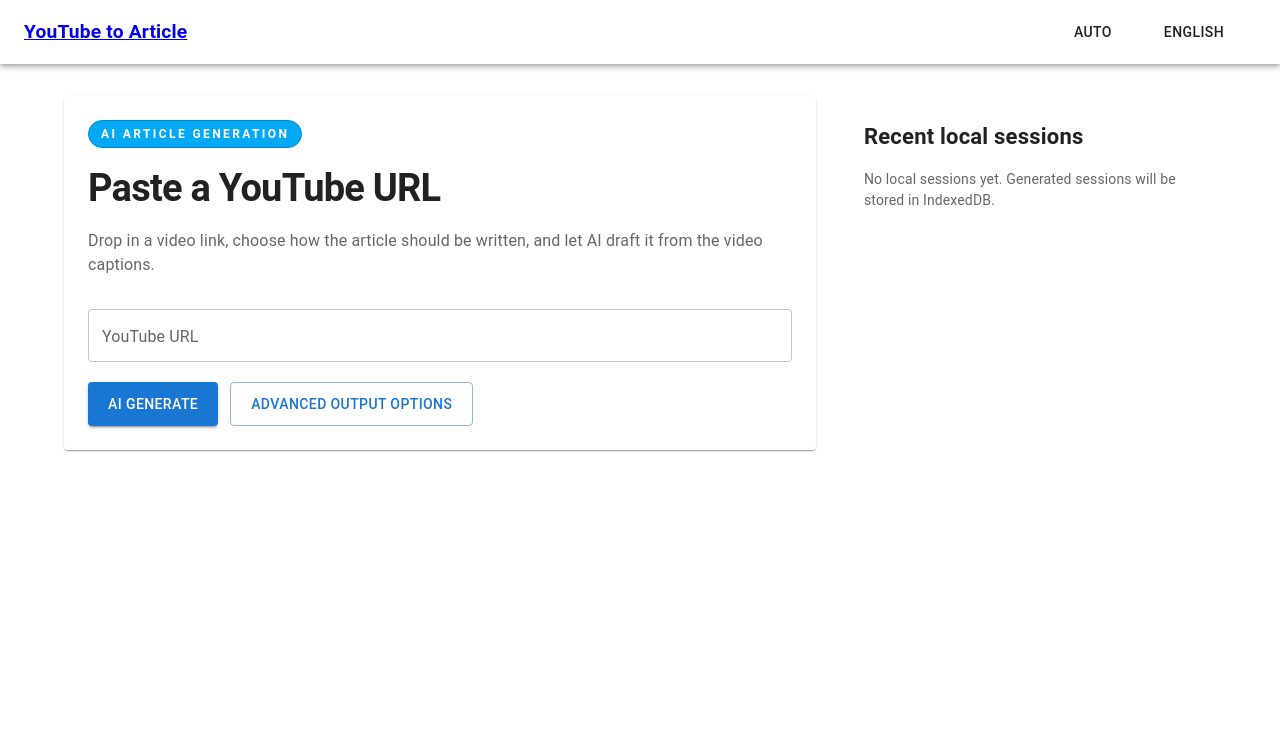
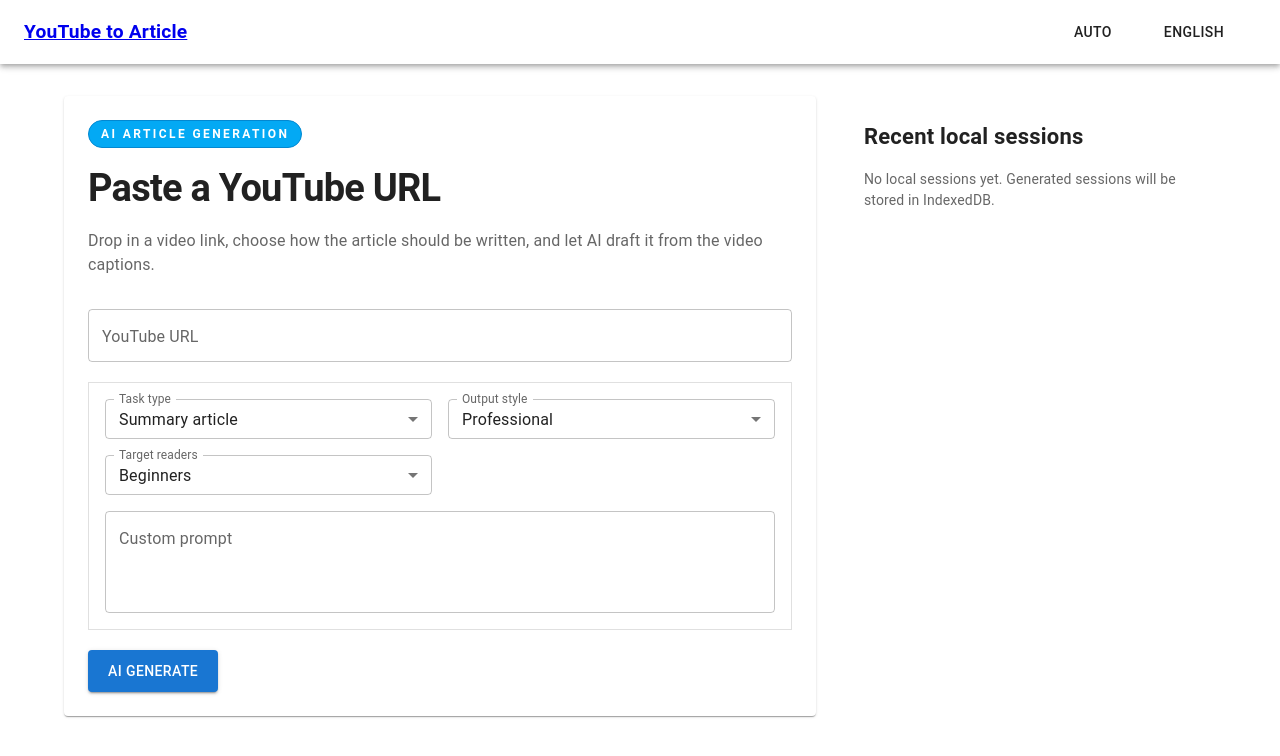
Before and after one commit to guoyunhe/youtube-to-article, a React (Vite) app: page / in a window 1280 px wide. Shown: the top 756 px of the page. Built offline with nearby package versions, Linux system fonts and the light colour scheme; some icons are missing.

Commit message:
feat: enhance HomeUrlInputSection with custom prompt options and integrate advanced options for article generation

```diff
--- a/src/components/HomeUrlInputSection.tsx
+++ b/src/components/HomeUrlInputSection.tsx
@@ -1,29 +1,83 @@
 import Box from '@mui/material/Box'
 import Button from '@mui/material/Button'
-import Stack from '@mui/material/Stack'
 import TextField from '@mui/material/TextField'
 import Typography from '@mui/material/Typography'
+import type { GenerationOptions } from '../types'
+
+type SelectOption = { value: string; label: string }
+
+function OptionSelect({
+  label,
+  value,
+  options,
+  onChange,
+}: {
+  label: string
+  value: string
+  options: SelectOption[]
+  onChange: (value: string) => void
+}) {
+  return (
+    <TextField
+      fullWidth
+      label={label}
+      select
+      SelectProps={{ native: true }}
+      size="small"
+      value={value}
+      onChange={(event) => onChange(event.target.value)}
+    >
+      {options.map((option) => (
+        <option key={option.value} value={option.value}>
+          {option.label}
+        </option>
+      ))}
+    </TextField>
+  )
+}
 
 type HomeUrlInputSectionProps = {
   youtubeUrl: string
   error: string
+  options: GenerationOptions
   urlLabel: string
   urlPlaceholder: string
   generateLabel: string
-  advancedOptionsLabel: string
+  taskTypeLabel: string
+  outputStyleLabel: string
+  targetReadersLabel: string
+  customPromptLabel: string
+  customPromptPlaceholder: string
+  taskTypeOptions: SelectOption[]
+  outputStyleOptions: SelectOption[]
+  targetReadersOptions: SelectOption[]
   onYoutubeUrlChange: (value: string) => void
-  onToggleAdvanced: () => void
+  onTaskTypeChange: (value: string) => void
+  onOutputStyleChange: (value: string) => void
+  onTargetReadersChange: (value: string) => void
+  onCustomPromptChange: (value: string) => void
 }
 
 export function HomeUrlInputSection({
   youtubeUrl,
   error,
+  options,
   urlLabel,
   urlPlaceholder,
   generateLabel,
-  advancedOptionsLabel,
+  taskTypeLabel,
+  outputStyleLabel,
+  targetReadersLabel,
+  customPromptLabel,
+  customPromptPlaceholder,
+  taskTypeOptions,
+  outputStyleOptions,
+  targetReadersOptions,
   onYoutubeUrlChange,
-  onToggleAdvanced,
+  onTaskTypeChange,
+  onOutputStyleChange,
+  onTargetReadersChange,
+  onCustomPromptChange,
 }: HomeUrlInputSectionProps) {
   return (
     <>
@@ -36,23 +90,54 @@ export function HomeUrlInputSection({
         onChange={(event) => onYoutubeUrlChange(event.target.value)}
       />
 
-      <Stack direction={{ sm: 'row', xs: 'column' }} spacing={1.5}>
+      <Box
+        sx={{
+          backgroundColor: 'background.paper',
+          border: '1px solid',
+          borderColor: 'divider',
+          display: 'grid',
+          gap: 2,
+          gridTemplateColumns: { sm: 'repeat(2, minmax(0, 1fr))', xs: '1fr' },
+          p: 2,
+        }}
+      >
+        <OptionSelect
+          label={taskTypeLabel}
+          options={taskTypeOptions}
+          value={options.taskType}
+          onChange={onTaskTypeChange}
+        />
+        <OptionSelect
+          label={outputStyleLabel}
+          options={outputStyleOptions}
+          value={options.outputStyle}
+          onChange={onOutputStyleChange}
+        />
+        <OptionSelect
+          label={targetReadersLabel}
+          options={targetReadersOptions}
+          value={options.targetReaders}
+          onChange={onTargetReadersChange}
+        />
+        <TextField
+          fullWidth
+          label={customPromptLabel}
+          minRows={3}
+          multiline
+          placeholder={customPromptPlaceholder}
+          sx={{ gridColumn: { sm: '1 / -1', xs: 'auto' } }}
+          value={options.customPrompt}
+          onChange={(event) => onCustomPromptChange(event.target.value)}
+        />
+      </Box>
+
       <Button
-          sx={{ px: 2.5, py: 1.1 }}
+        sx={{ px: 2.5, py: 1.1, width: { sm: 'fit-content', xs: '100%' } }}
         type="submit"
         variant="contained"
       >
         {generateLabel}
       </Button>
-        <Button
-          sx={{ px: 2.5, py: 1.1 }}
-          type="button"
-          variant="outlined"
-          onClick={onToggleAdvanced}
-        >
-          {advancedOptionsLabel}
-        </Button>
-      </Stack>
 
       {error ? (
         <Typography
--- a/src/config/i18n.ts
+++ b/src/config/i18n.ts
@@ -21,6 +21,7 @@ const resources = {
           'Drop in a video link, choose how the article should be written, and let AI draft it from the video captions.',
         urlLabel: 'YouTube URL',
         urlPlaceholder: 'https://www.youtube.com/watch?v=...',
+        customPromptPlaceholder: 'Optional: add extra instructions, tone preferences, structure requirements, or constraints.',
         recentSessions: 'Recent local sessions',
         noSessions: 'No local sessions yet. Generated sessions will be stored in IndexedDB.',
       },
@@ -42,6 +43,7 @@ const resources = {
         outputStyle: 'Output style',
         targetReaders: 'Target readers',
         outputLanguage: 'Output language',
+        customPrompt: 'Custom prompt',
       },
       statuses: {
         queued: 'Queued',
@@ -92,6 +94,7 @@ const resources = {
         subheadline: '输入视频地址，选择输出方式，然后让 AI 基于视频字幕生成文章。',
         urlLabel: 'YouTube 链接',
         urlPlaceholder: 'https://www.youtube.com/watch?v=...',
+        customPromptPlaceholder: '可选：补充额外要求，例如语气、结构、重点和限制条件。',
         recentSessions: '本地历史会话',
         noSessions: '暂时没有本地历史。生成后的会话会保存到 IndexedDB。',
       },
@@ -113,6 +116,7 @@ const resources = {
         outputStyle: '输出风格',
         targetReaders: '目标读者',
         outputLanguage: '输出语言',
+        customPrompt: '自定义提示词',
       },
       statuses: {
         queued: '排队中',
--- a/src/lib/defaults.ts
+++ b/src/lib/defaults.ts
@@ -5,4 +5,5 @@ export const defaultOptions: GenerationOptions = {
   outputStyle: 'professional',
   targetReaders: 'beginners',
   outputLanguage: 'en',
+  customPrompt: '',
 }
--- a/src/pages/HomePage.tsx
+++ b/src/pages/HomePage.tsx
@@ -5,15 +5,10 @@ import type { FormEvent } from 'react'
 import { useEffect, useMemo, useState } from 'react'
 import { useTranslation } from 'react-i18next'
 import { useNavigate } from 'react-router-dom'
-import { HomeAdvancedOptionsPanel } from '../components/HomeAdvancedOptionsPanel'
 import { HomeUrlInputSection } from '../components/HomeUrlInputSection'
 import { SessionList } from '../components/SessionList'
 import { defaultOptions } from '../lib/defaults'
-import {
-  getInitialOutputLanguage,
-  normalizeLanguage,
-  persistOutputLanguage,
-} from '../lib/language'
+import { normalizeLanguage } from '../lib/language'
 import { deleteSession, listSessions, saveSession } from '../lib/sessionStore'
 import { extractVideoId } from '../lib/youtube'
 import type { GenerationOptions, SessionRecord } from '../types'
@@ -24,11 +19,10 @@ export function HomePage() {
   const detectedLanguage = normalizeLanguage(i18n.resolvedLanguage ?? i18n.language)
   const [youtubeUrl, setYoutubeUrl] = useState('')
   const [error, setError] = useState('')
-  const [advancedOpen, setAdvancedOpen] = useState(false)
   const [recentSessions, setRecentSessions] = useState<SessionRecord[]>([])
   const [options, setOptions] = useState<GenerationOptions>({
     ...defaultOptions,
-    outputLanguage: getInitialOutputLanguage(detectedLanguage),
+    outputLanguage: detectedLanguage,
   })
 
   useEffect(() => {
@@ -59,14 +53,6 @@ export function HomePage() {
     ],
     [t],
   )
-  const outputLanguageOptions = useMemo(
-    () => [
-      { value: 'en', label: t('optionValues.english') },
-      { value: 'zh', label: t('optionValues.chinese') },
-    ],
-    [t],
-  )
-
   async function handleSubmit(event: FormEvent<HTMLFormElement>) {
     event.preventDefault()
 
@@ -84,7 +70,10 @@ export function HomePage() {
       videoId,
       createdAt: now,
       updatedAt: now,
-      options,
+      options: {
+        ...options,
+        outputLanguage: detectedLanguage,
+      },
       status: 'queued',
     }
 
@@ -147,43 +136,28 @@ export function HomePage() {
 
         <Box component="form" sx={{ display: 'grid', gap: 2.5 }} onSubmit={(event) => void handleSubmit(event)}>
           <HomeUrlInputSection
-            advancedOptionsLabel={t('actions.advancedOptions')}
             error={error}
             generateLabel={t('actions.aiGenerate')}
-            urlLabel={t('home.urlLabel')}
-            urlPlaceholder={t('home.urlPlaceholder')}
-            youtubeUrl={youtubeUrl}
-            onToggleAdvanced={() => setAdvancedOpen((current) => !current)}
-            onYoutubeUrlChange={(value) => {
-              setYoutubeUrl(value)
-              setError('')
-            }}
-          />
-
-          <HomeAdvancedOptionsPanel
-            open={advancedOpen}
             options={options}
-            outputLanguageLabel={t('options.outputLanguage')}
-            outputLanguageOptions={outputLanguageOptions}
             outputStyleLabel={t('options.outputStyle')}
             outputStyleOptions={outputStyleOptions}
             targetReadersLabel={t('options.targetReaders')}
             targetReadersOptions={targetReadersOptions}
             taskTypeLabel={t('options.taskType')}
             taskTypeOptions={taskTypeOptions}
-            onOutputLanguageChange={(outputLanguage) =>
-              setOptions((current) => {
-                persistOutputLanguage(outputLanguage)
-
-                return {
-                  ...current,
-                  outputLanguage,
-                }
-              })
-            }
+            customPromptLabel={t('options.customPrompt')}
+            customPromptPlaceholder={t('home.customPromptPlaceholder')}
+            urlLabel={t('home.urlLabel')}
+            urlPlaceholder={t('home.urlPlaceholder')}
+            youtubeUrl={youtubeUrl}
+            onCustomPromptChange={(customPrompt) => setOptions((current) => ({ ...current, customPrompt }))}
             onOutputStyleChange={(outputStyle) => setOptions((current) => ({ ...current, outputStyle }))}
             onTargetReadersChange={(targetReaders) => setOptions((current) => ({ ...current, targetReaders }))}
             onTaskTypeChange={(taskType) => setOptions((current) => ({ ...current, taskType }))}
+            onYoutubeUrlChange={(value) => {
+              setYoutubeUrl(value)
+              setError('')
+            }}
           />
         </Box>
       </Paper>
--- a/src/types.ts
+++ b/src/types.ts
@@ -3,6 +3,7 @@ export interface GenerationOptions {
   outputStyle: string
   targetReaders: string
   outputLanguage: 'en' | 'zh'
+  customPrompt: string
 }
 
 export type SessionStatus = 'queued' | 'generating' | 'completed' | 'failed'
--- a/worker/lib/body.ts
+++ b/worker/lib/body.ts
@@ -28,6 +28,7 @@ function parseOptions(options: unknown): GenerationOptions {
     outputStyle: String(raw.outputStyle ?? 'professional'),
     targetReaders: String(raw.targetReaders ?? 'beginners'),
     outputLanguage: raw.outputLanguage === 'zh' ? 'zh' : 'en',
+    customPrompt: typeof raw.customPrompt === 'string' ? raw.customPrompt.trim() : '',
   }
 }
 
--- a/worker/lib/gemini.ts
+++ b/worker/lib/gemini.ts
@@ -6,6 +6,9 @@ function buildPrompt(options: GenerationOptions, transcript: string): string {
     options.outputLanguage === 'zh'
       ? 'Write the response in Simplified Chinese.'
       : 'Write the response in English.'
+  const customPromptInstruction = options.customPrompt
+    ? `- Additional user instructions: ${options.customPrompt}`
+    : ''
 
   return `
 You are generating an article from a YouTube video transcript.
@@ -15,6 +18,7 @@ Requirements:
 - Output style: ${options.outputStyle}
 - Target readers: ${options.targetReaders}
 - ${languageInstruction}
+${customPromptInstruction}
 - Produce a clear title on the first line.
 - Then write a polished article with sections, short paragraphs, and actionable takeaways.
 - Base the article only on the transcript content. If something is unclear, acknowledge uncertainty instead of inventing details.
--- a/worker/types.ts
+++ b/worker/types.ts
@@ -11,6 +11,7 @@ export interface GenerationOptions {
   outputStyle: string
   targetReaders: string
   outputLanguage: 'en' | 'zh'
+  customPrompt: string
 }
 
 export interface FetchSubsRequestBody {
```
Also changed, not shown: src/components/HomeAdvancedOptionsPanel.tsx (deleted, +0 -112 lines). Lines whose indentation alone changed are shown as unchanged.
